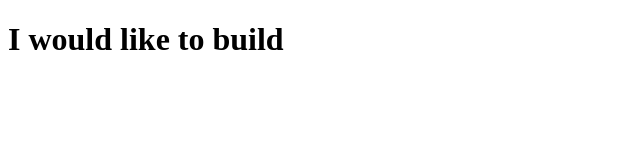
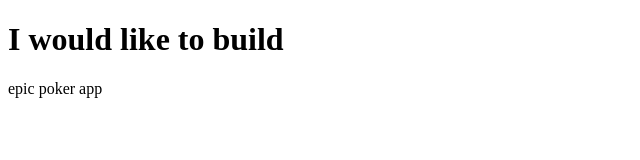
Before and after one commit to A-MAlmeida/prep-0721-code-solutions, a website: page prep-example/index.html in a window 1280 px wide. Shown: the whole page, without its empty margins (0-640 px from the left). Drawn offline with Linux system fonts and the light colour scheme.

Commit message:
Completed prep-example exercise

```diff
--- a/prep-example/index.html
+++ b/prep-example/index.html
@@ -7,7 +7,7 @@
   <h1>I would like to build</h1>
   <p>
     <!-- write your app ideas here 👇 -->
-
+    epic poker app
 
 
   </p>
```
